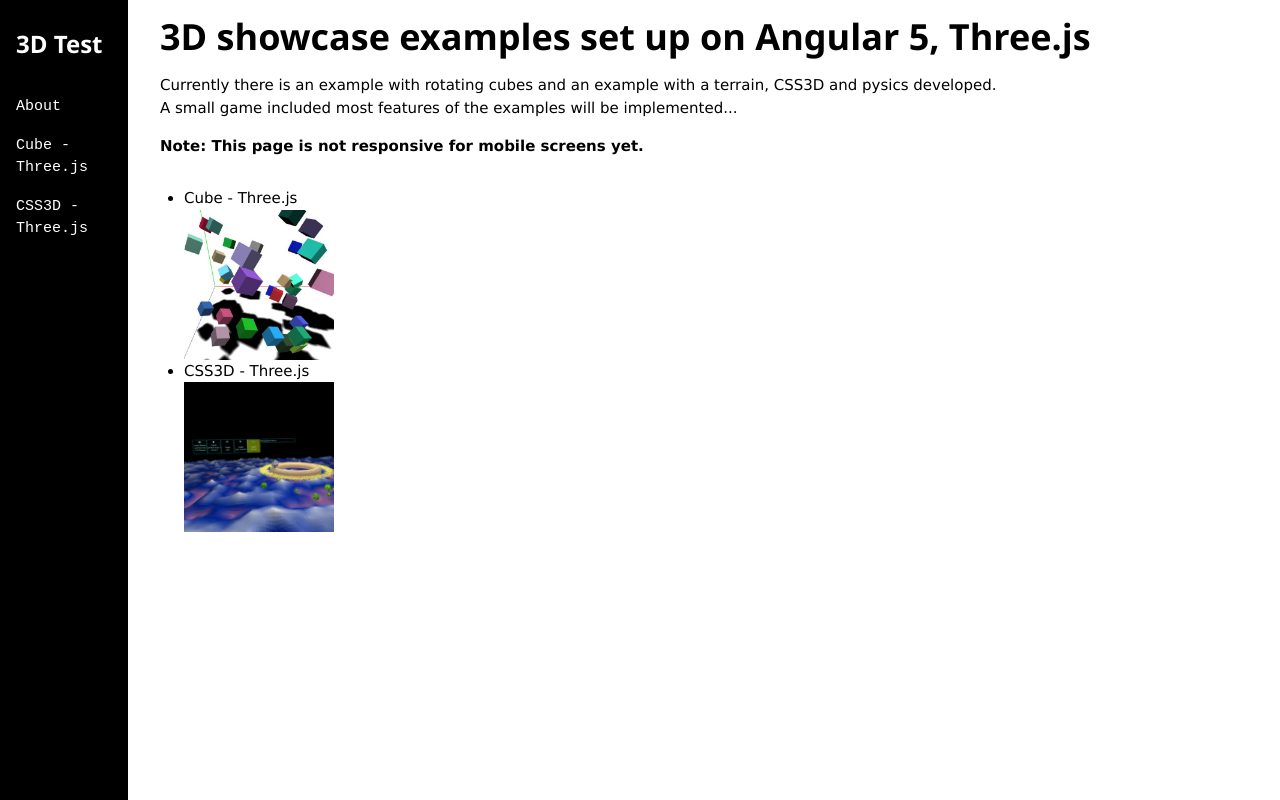
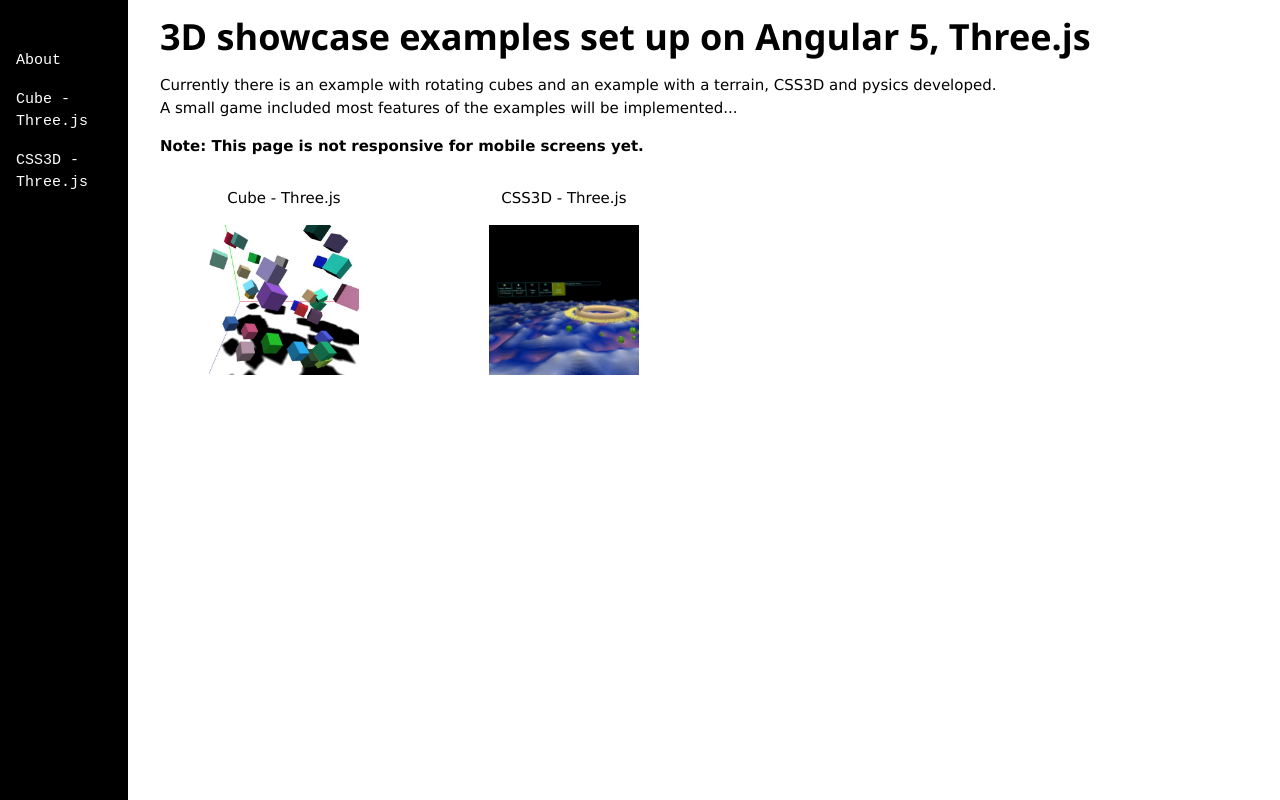
Before and after one commit to dpanster/angular5-threejs-css3d, an Angular app: page / in a window 1280 px wide. Built offline with nearby package versions, Linux system fonts and the light colour scheme.

Commit message:
fix thumb screen previews on About page

```diff
--- a/src/app/app.component.html
+++ b/src/app/app.component.html
@@ -1,7 +1,7 @@
 <div class="w3-sidebar w3-bar-block w3-black w3-top" style="z-index:3;width:10%;">
   <div class="w3-container w3-display-container w3-padding-16">
     <h3>
-      <b>3D Test</b>
+      <b><!--3D Test--></b>
     </h3>
   </div>
   <code>
--- a/src/app/home/home.component.html
+++ b/src/app/home/home.component.html
@@ -16,18 +16,30 @@
       <b>Note: This page is not responsive for mobile screens yet.</b>
     </p>
   </div>
-  <ul>
-    <li>Cube - Three.js</li>
+
+  <!-- thumb naming-->
+  <div class="w3-row">
+    <div class="w3-col s3 w3-center">
+      <p>Cube - Three.js</p>
+    </div>
+    <div class="w3-col s3 w3-center">
+      <p>CSS3D - Three.js</p>
+    </div>
+    <div class="w3-col s6"></div>
+  </div>
+
+  <!--thumbs-->
+  <div class="w3-row">
+    <div class="w3-col s3 w3-center">
       <a routerLink="cube-threejs">
-      <!-- possible property binding
-        <img src="{{imgURL}}">
-        <img [src]="imgURL">
-      -->
         <img [src]="imgURL_cube_threejs" alt="" height="150" width="150">
       </a>
-    <li>CSS3D - Three.js</li>
+    </div>
+    <div class="w3-col s3 w3-center">
       <a routerLink="css3d-threejs">
         <img [src]="imgURL_css3d_threejs" alt="" height="150" width="150">
       </a>
-  </ul>
     </div>
+    <div class="w3-col s6"></div>
+  </div>
+</div>
--- a/src/app/home/home.component.ts
+++ b/src/app/home/home.component.ts
@@ -7,8 +7,11 @@
 })
 export class HomeComponent implements OnInit {
 
-  public imgURL_cube_threejs = "assets/texture/cube_threejs.jpg";
-  public imgURL_css3d_threejs = "/assets/texture/css3d_threejs.jpg";
+  // thumbnails
+  public imgURL_cube_threejs = "assets/screens/thumb_cube_threejs.jpg";
+  public imgURL_css3d_threejs = "assets/screens/thumb_css3d_threejs.jpg";
+
+
   constructor() { }
 
   ngOnInit() {
```
Also changed, not shown: src/assets/screens/thumb_css3d_threejs.jpg (renamed from src/assets/texture/css3d_threejs.jpg), src/assets/screens/thumb_cube_threejs.jpg (renamed from src/assets/texture/cube_threejs.jpg). Lines whose indentation alone changed are shown as unchanged.
